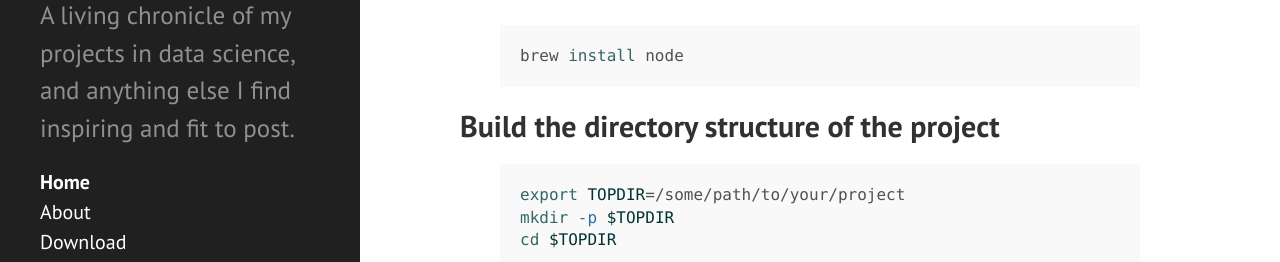
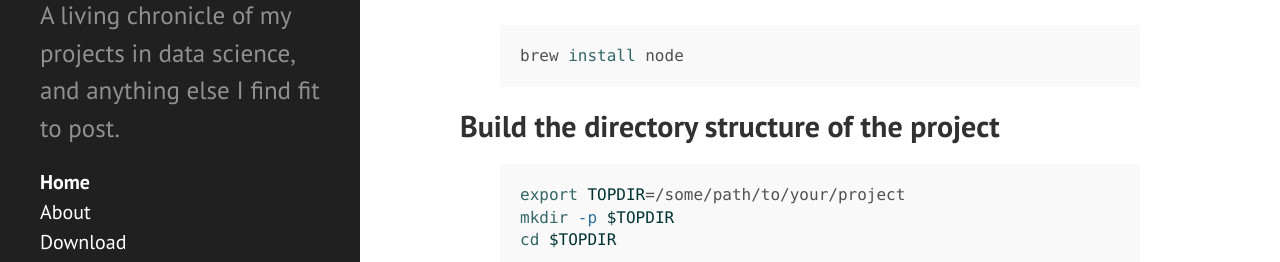
Before and after one commit to squip/squip.github.io, a Jekyll site: the page built from index.html, in a window 1280 px wide. Shown: the part 493-755 px from the top of the page. Built offline with Jekyll 4.4.1, drawn with Linux system fonts in a browser that asks for light colours; Markdown is read by kramdown in place of the engine named in the settings; the list of posts is cut into pages by our own code.

```diff
--- a/_config.yml
+++ b/_config.yml
@@ -8,7 +8,7 @@ permalink:        pretty
 # Setup
 title:            Erik Sorensen
 tagline:          'Its good for you.'
-description:      'A living chronicle of my projects in data science, and anything else I find inspiring and fit to post.'
+description:      'A living chronicle of my projects in data science, and anything else I find fit to post.'
 url:              http://squip.github.io
 
 author:
```
